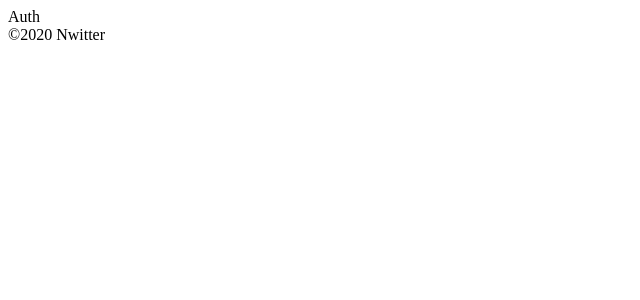
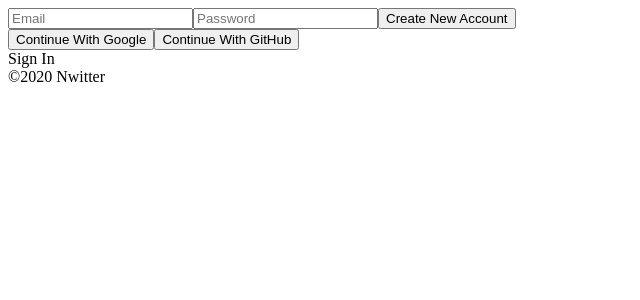
Before and after one commit to bumjin/nwitter, a React (Create React App) app: page / in a window 1280 px wide. Shown: the top 300 px of the page, without its empty margins (0-640 px from the left). Built offline with nearby package versions, Linux system fonts and the light colour scheme; no server answers.

Commit message:
Enabled toggle Login and Create Account

```diff
--- a/src/components/App.js
+++ b/src/components/App.js
@@ -1,12 +1,27 @@
-import React, { useState } from 'react';
+import React, { useState, useEffect } from 'react';
 import AppRouter from 'components/Router';
 import { authService } from 'fbase';
 
 function App() {
+  const [init, setInit] = useState(false);
   const [isLoggedIn, setIsLoggedIn] = useState(authService.currentUser);
+
+  useEffect(() => {
+    authService.onAuthStateChanged(function (user) {
+      if (user) {
+        // User is signed in.
+        setIsLoggedIn(true);
+      } else {
+        // No user is signed in.
+        setIsLoggedIn(false);
+      }
+      setInit(true)
+    });
+  }, [])
+
   return (
     <>
-      <AppRouter isLoggedIn={isLoggedIn}></AppRouter>
+      {init ? <AppRouter isLoggedIn={isLoggedIn}></AppRouter> : "Initializing...."}
       <footer>&copy;{new Date().getFullYear()} Nwitter</footer>
     </>
   );
--- a/src/fbase.js
+++ b/src/fbase.js
@@ -3,7 +3,7 @@ import "firebase/auth";
 
 
 const firebaseConfig = {
-  apiKey: process.env.REACT_APP_API_AUTH_DOMAIN,
+  apiKey: process.env.REACT_APP_API_KEY,
   authDomain: process.env.REACT_APP_API_AUTH_DOMAIN,
   databaseURL: process.env.REACT_APP_API_DATABASE_URL,
   projectId: process.env.REACT_APP_API_PROJECT_ID,
--- a/src/routes/Auth.js
+++ b/src/routes/Auth.js
@@ -1,4 +1,52 @@
-import React from "react";
+import { authService } from "fbase";
+import React, { useState } from "react";
 
-const Auth = () => <span>Auth</span>
+const Auth = () => {
+    const [email, setEmail] = useState("");
+    const [password, setPassword] = useState("");
+    const [newAccount, setNewAccount] = useState(true);
+    const [error, setError] = useState("");
+    const toggleAccount = () => setNewAccount((prev) => !prev)
+    const onChange = (event) => {
+        console.log(event.target.name)
+        const { target: { name, value } } = event;
+        if (name === 'email') {
+            setEmail(value);
+        } if (name === 'password') {
+            setPassword(value)
+        }
+    }
+    const onSubmit = async (event) => {
+        //console.log(event.target.name)
+        event.preventDefault();
+        try {
+            let data;
+            if (newAccount) {
+                //create account
+                data = await authService.createUserWithEmailAndPassword(email, password)
+
+            } else {
+                data = await authService.signInWithEmailAndPassword(email, password)
+            }
+        } catch (error) {
+            setError(error.message);
+        }
+    }
+    return (<div>
+        <form onSubmit={onSubmit}>
+            <input type="text" name="email" placeholder="Email" required value={email} onChange={onChange}></input>
+            <input type="password" name="password" placeholder="Password" required value={password} onChange={onChange}></input>
+            <input type="submit" value={newAccount ? "Create New Account" : "Sign In"}></input>
+            {error}
+        </form>
+        <div>
+            <button>Continue With Google</button>
+            <button>Continue With GitHub</button>
+        </div>
+        <span onClick={toggleAccount}>
+            {newAccount ? "Sign In" : "Create Account"}
+        </span>
+    </div>)
+}
+
 export default Auth;
```
